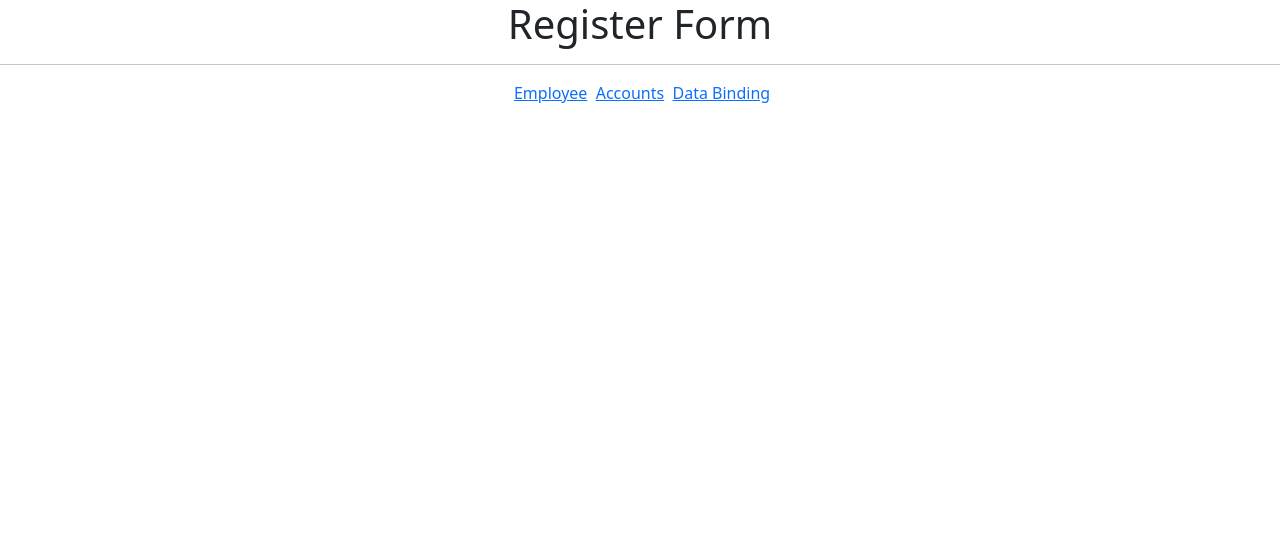
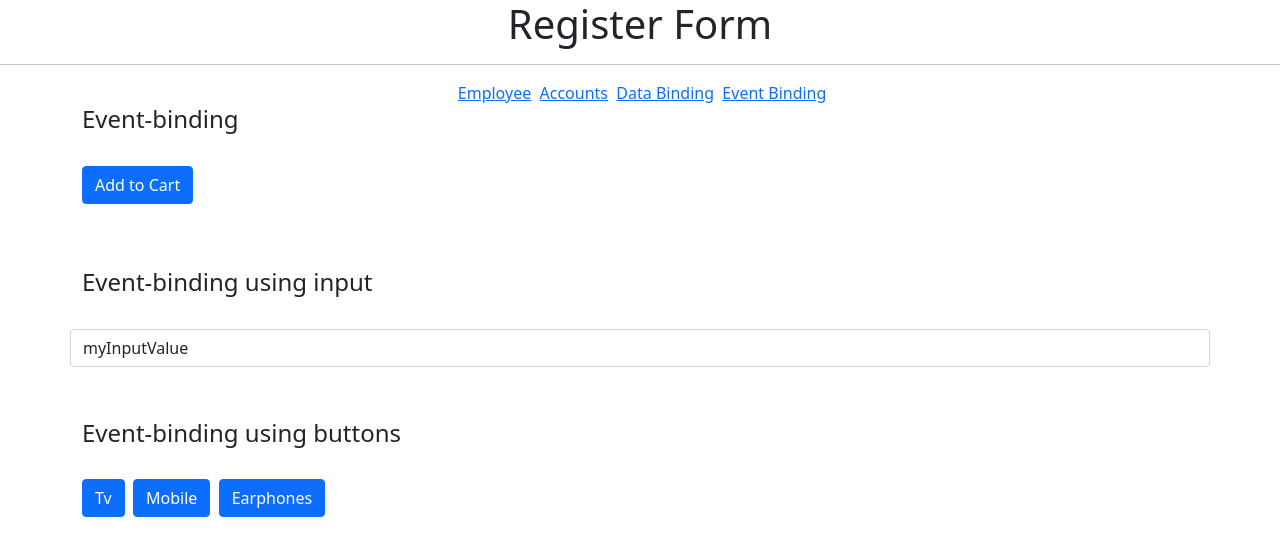
Before and after one commit to moshin04/learn-angular, an Angular app: page /eventbind in a window 1280 px wide. Before the commit this address led to /. Shown: the top 556 px of the page. Built offline with nearby package versions, Linux system fonts and the light colour scheme.

Commit message:
Learnt event-binding

```diff
--- a/src/app/app.component.html
+++ b/src/app/app.component.html
@@ -5,6 +5,7 @@
   &nbsp; <span><a routerLink="/employee">Employee</a></span
   >&nbsp; <span><a routerLink="/accounts">Accounts</a></span
   >&nbsp; <span><a routerLink="/databind">Data Binding</a></span
+  >&nbsp; <span><a routerLink="/eventbind">Event Binding</a></span
   >&nbsp;
 </div>
 <router-outlet></router-outlet>
--- a/src/app/app.module.ts
+++ b/src/app/app.module.ts
@@ -8,6 +8,7 @@ import { EmployeeComponent } from './employee/employee.component';
 import { AccountsComponent } from './accounts/accounts.component';
 import { FormsModule } from '@angular/forms';
 import { DatabindComponent } from './databind/databind.component';
+import { EventbindComponent } from './eventbind/eventbind.component';
 
 
 @NgModule({
@@ -15,7 +16,8 @@ import { DatabindComponent } from './databind/databind.component';
     AppComponent,
     EmployeeComponent,
     AccountsComponent,
-    DatabindComponent
+    DatabindComponent,
+    EventbindComponent
   ],
   imports: [
     BrowserModule,
--- /dev/null
+++ b/src/app/eventbind/eventbind.component.html
@@ -0,0 +1,41 @@
+<div class="container">
+  <p class="h4">
+    Event-binding
+    <!-- Event-binding is nothing but binding data from view to component. -->
+  </p>
+  <br />
+  <!-- Creating myAddCart and using it to access msg dynamically -->
+  <button class="btn btn-primary" (click)="myAddCart()">Add to Cart</button
+  ><br /><br />
+  <p>{{ msg }}</p>
+  <br />
+
+  <!-- Event-binding using input tag check the values in console.log -->
+  <p class="h4">Event-binding using input</p>
+  <br />
+  <div class="mb-1 row">
+    <input
+      class="form-control"
+      type="text"
+      value="myInputValue"
+      (click)="myInputValue($event)"
+    />
+  </div>
+  <br /><br />
+  <!-- Event-binding using button tag -->
+  <p class="h4">Event-binding using buttons</p>
+  <br />
+  <button class="btn btn-primary" (click)="addCart($event)" value="TV">
+    Tv</button
+  >&nbsp;
+  <button class="btn btn-primary" (click)="addCart($event)" value="Mobile">
+    Mobile</button
+  >&nbsp;
+  <button class="btn btn-primary" (click)="addCart($event)" value="Earphones">
+    Earphones</button
+  >&nbsp; <br /><br />
+  <!-- Creating myCart method and using it to access cartmsg dynamically -->
+  <p>{{ cartmsg }}</p>
+
+  <br />
+</div>
--- /dev/null
+++ b/src/app/eventbind/eventbind.component.ts
@@ -0,0 +1,35 @@
+import { Component, OnInit } from '@angular/core';
+
+@Component({
+  selector: 'app-eventbind',
+  templateUrl: './eventbind.component.html',
+  styleUrls: ['./eventbind.component.css']
+})
+export class EventbindComponent implements OnInit {
+
+  constructor() { }
+
+  ngOnInit(): void {
+  }
+
+  msg = "";
+
+  cartmsg="";
+
+  myAddCart(){
+
+      this.msg = "Added to CART"
+  }
+
+
+
+  myInputValue(event: any){
+    console.log(event.target.value);
+
+  }
+
+  addCart(event: any){
+    this.cartmsg = event.target.value + "Added in Cart"
+  }
+
+}
--- a/src/app/user/user-routing.module.ts
+++ b/src/app/user/user-routing.module.ts
@@ -3,13 +3,15 @@ import { RouterModule, Routes } from '@angular/router';
 import { AccountsComponent } from '../accounts/accounts.component';
 import { DatabindComponent } from '../databind/databind.component';
 import { EmployeeComponent } from '../employee/employee.component';
+import { EventbindComponent } from '../eventbind/eventbind.component';
 import { RegisterComponent } from './register/register.component';
 
 const routes: Routes = [
     {path:'register',component:RegisterComponent},
     {path:'employee',component:EmployeeComponent},
     {path:'accounts',component:AccountsComponent},
-    {path:'databind',component:DatabindComponent}
+    {path:'databind',component:DatabindComponent},
+    {path: 'eventbind',component:EventbindComponent}
 
 
 ];
```
Also changed, not shown: src/app/eventbind/eventbind.component.css (added), 1 other file (tests, documents, lock files or other folders).
